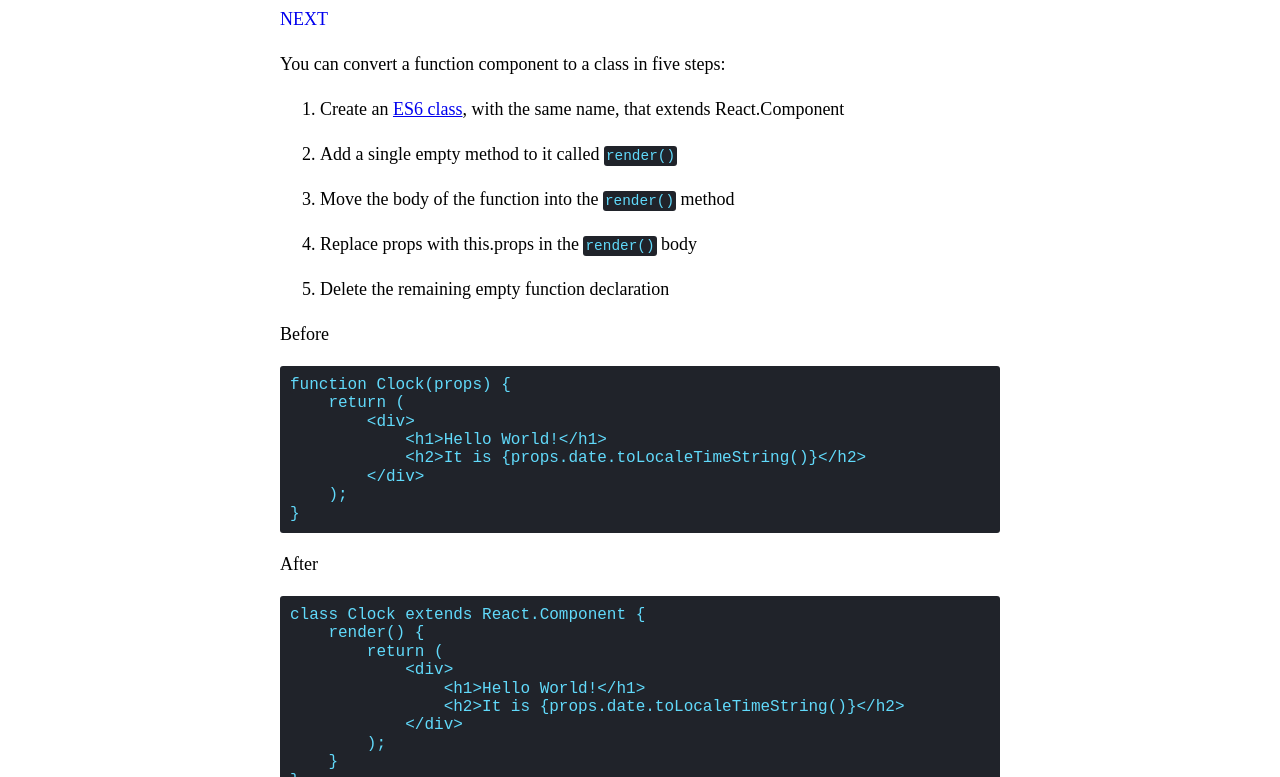
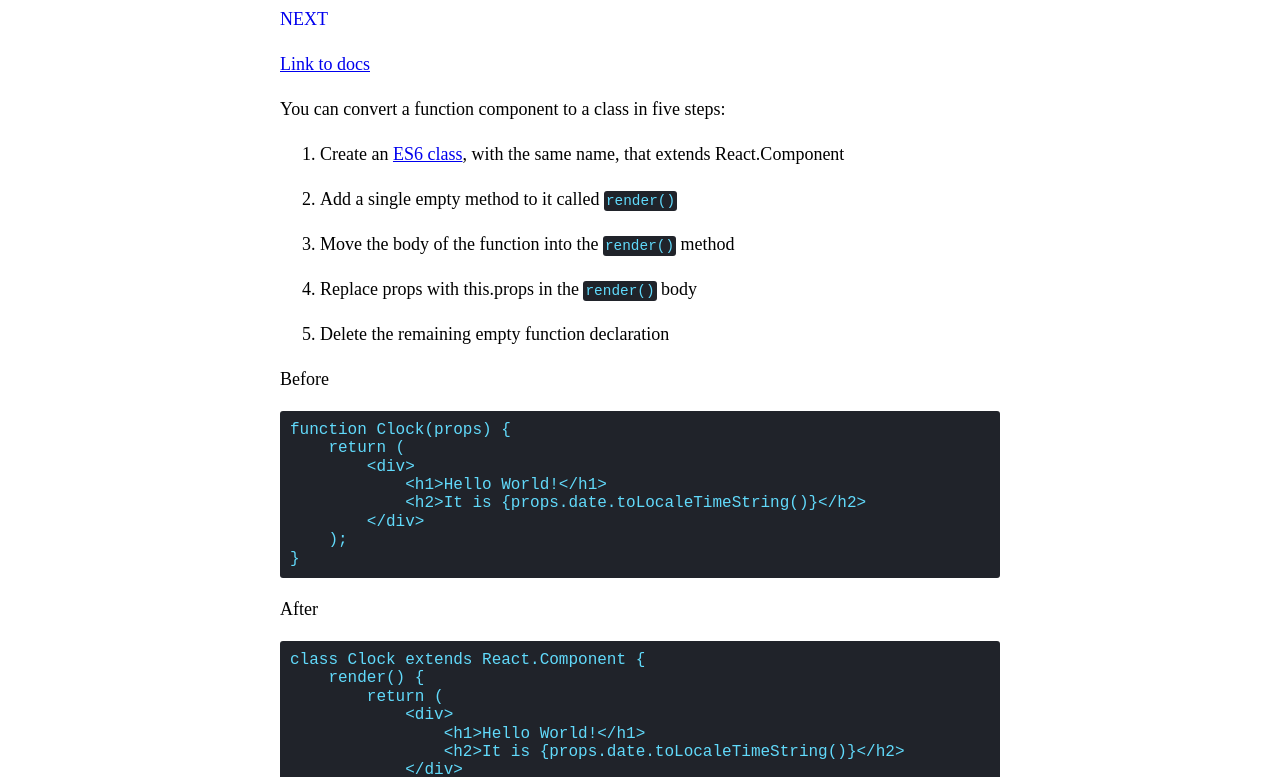
Before and after one commit to eugelogic/reactjs-basics, a Gatsby site: page /blog/convert-a-function-to-a-class in a window 1280 px wide. Shown: the part 197-974 px from the top of the page. Built offline with nearby package versions, Linux system fonts and the light colour scheme; Gatsby itself is replaced by a stand-in of ours; some packages are replaced by stand-ins of ours; code samples lack their colours.

Commit message:
Add link to content

```diff
--- a/blog/convert-a-function-to-a-class.md
+++ b/blog/convert-a-function-to-a-class.md
@@ -6,6 +6,8 @@ draft: false
 excerpt: In order to get the most out of state and the lifecycle methods, you need to convert a function to a class.
 tags: null
 ---
+
+[Link to docs](https://reactjs.org/docs/state-and-lifecycle.html#converting-a-function-to-a-class)
 
 You can convert a function component to a class in five steps:
 
```
